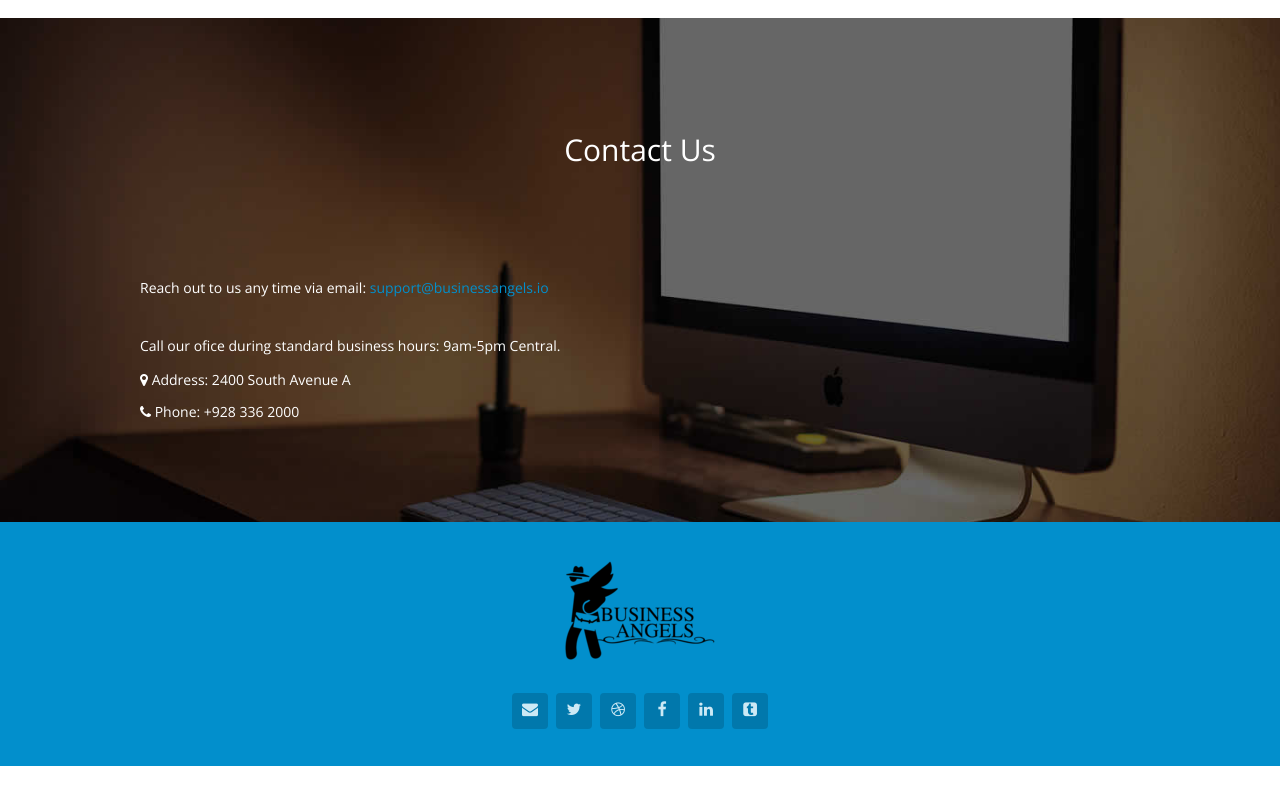
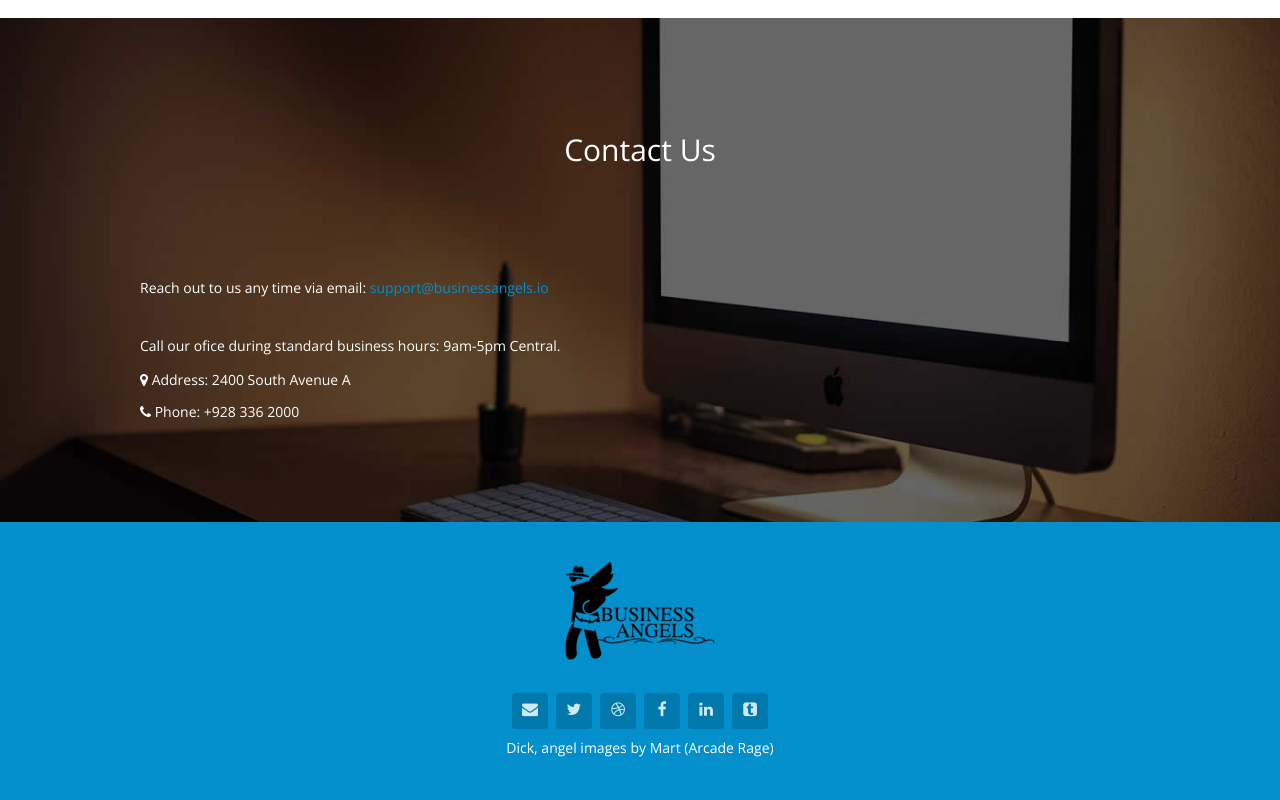
Before and after one commit to SuperFamousGuy/businessangels, a plain HTML site: page index.html in a window 1280 px wide. Shown: the part 2600-3400 px from the top of the page. Before the commit the page ends 3366 px from the top, so only its background shows below. Drawn offline with nearby package versions, Linux system fonts and the light colour scheme; some packages are replaced by stand-ins of ours.

Commit message:
adding arbitration for dick, angel image

```diff
--- a/index.html
+++ b/index.html
@@ -784,6 +784,7 @@
             <li><a class="tumblr" href="#"><i class="fa fa-tumblr-square"></i></a></li>
           </ul>
         </div>
+        <p>Dick, angel images by Mart (<a href="https://arcaderage.co/category/gaming/" style="color: white;">Arcade Rage</a>)</p>
       </div>
     </div>
   </footer>
```
